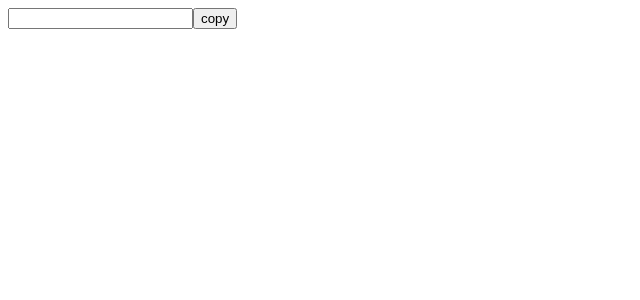
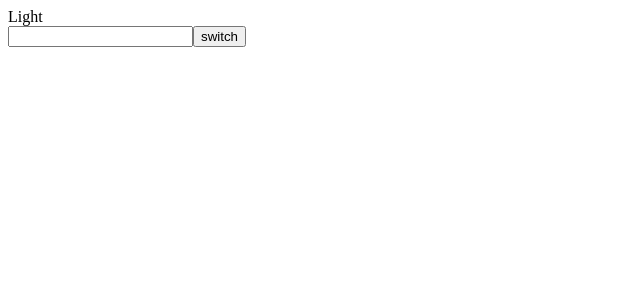
Before and after one commit to AfiyaZannuba/React-Learning, a React (Vite) app: page / in a window 1280 px wide. Shown: the top 300 px of the page, without its empty margins (0-640 px from the left). Built offline with nearby package versions, Linux system fonts and the light colour scheme.

Commit message:
Switcher that changes between Dark and Light  program

```diff
--- a/src/App.jsx
+++ b/src/App.jsx
@@ -1,5 +1,6 @@
 import CopyInput from "./components/CopyInput"
 import Counter from "./components/Counter"
+import Switcher from "./components/Switcher"
 import Profile from "./Profile"
 import ShoppingList from "./ShoppingList"
 import Todolist from "./Todolist"
@@ -10,7 +11,7 @@
 const App = () => {
   return (
     <section>
-      <CopyInput />
+      <Switcher />
     </section>
   )
 }
--- /dev/null
+++ b/src/components/Switcher.jsx
@@ -0,0 +1,17 @@
+import React, { useState } from 'react'
+
+const Switcher = () => {
+    const [sw, setSw] = useState(false)
+  return (
+    <div>
+        {sw ? (<span>Dark</span>) : (<span>Light</span>)}
+
+        <br />
+
+        <input type="text" key={sw ? 'dark' : 'light'} />
+        <button onClick={()=>setSw((s)=>!s)}>switch</button>
+    </div>
+  )
+}
+
+export default Switcher
```
